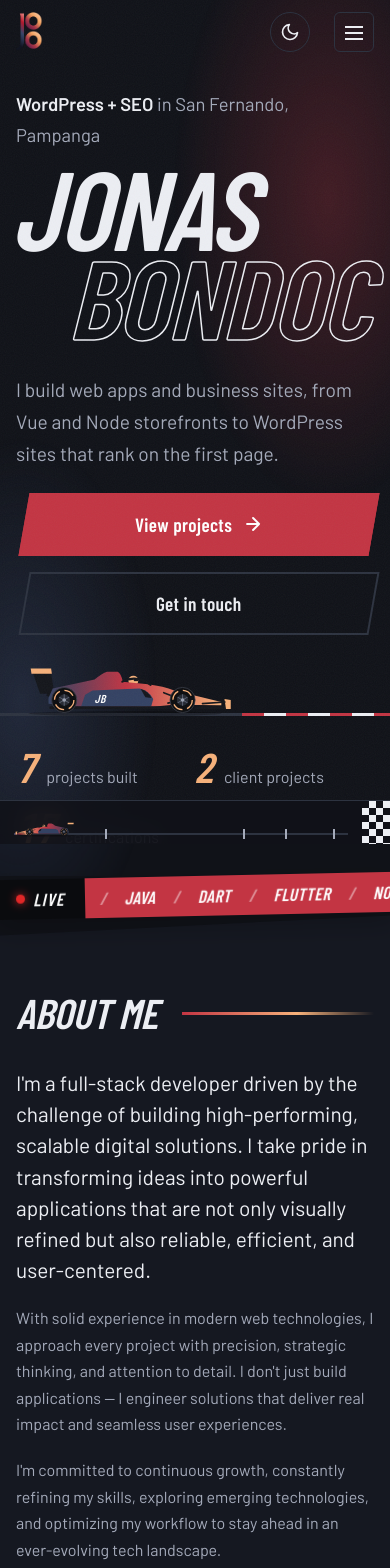
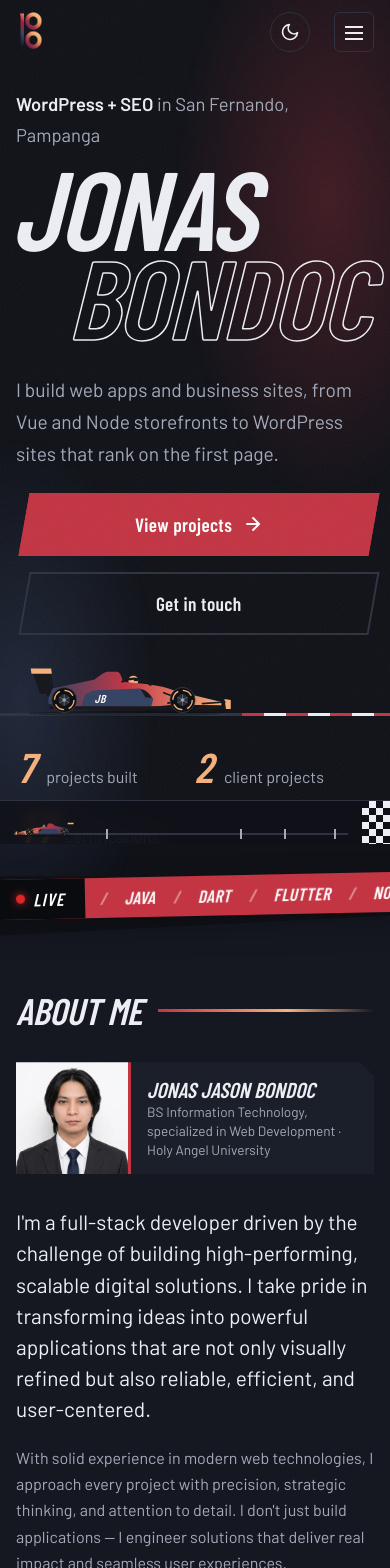
Before and after one commit to JonasBondoc26/web-portfolio, a Next.js app: page / in a window 390 px wide. Shown: the top 1568 px of the page. Built offline with nearby package versions, Linux system fonts and the light colour scheme; a web font is replaced by a local one.

Commit message:
Mobile View Bug and Improvements

```diff
--- a/src/app/globals.css
+++ b/src/app/globals.css
@@ -90,6 +90,7 @@ img { max-width: 100%; display: block; }
 a { color: inherit; text-decoration: none; }
 ul, ol { list-style: none; }
 button { font: inherit; color: inherit; }
+a, button { -webkit-tap-highlight-color: transparent; }
 
 :focus-visible { outline: 2px solid var(--accent-ink); outline-offset: 3px; }
 
@@ -110,7 +111,12 @@ h1, h2, h3, h4 { font-family: var(--font-display); line-height: 1.05; }
     border-bottom: 1px solid transparent;
     transition: background-color 0.3s ease, border-color 0.3s ease;
 }
-.nav.scrolled { background: var(--bg-bar); border-bottom-color: var(--line); backdrop-filter: blur(12px); }
+/* The bar's background and blur sit on a pseudo-element. A filter (or transform) on .nav itself
+   would trap the fixed-position mobile menu inside the 64px bar. */
+.nav::before { content: ''; position: absolute; inset: 0; z-index: -1; transition: background-color 0.3s ease; }
+.nav.scrolled { border-bottom-color: var(--line); }
+.nav.scrolled::before { background: var(--bg-bar); backdrop-filter: blur(12px); }
+.menu-open body { overflow: hidden; }
 
 .nav-container {
     max-width: var(--wrap); height: 100%;
@@ -689,7 +695,7 @@ h1, h2, h3, h4 { font-family: var(--font-display); line-height: 1.05; }
 .hero-title:hover span + span { background-size: 100% 100%; -webkit-text-stroke-color: transparent; }
 
 /* Nav slides down on load; links underline on hover too. */
-.js .nav { animation: nav-in 0.6s var(--ease-out) both; }
+.js .nav { animation: nav-in 0.6s var(--ease-out) backwards; }   /* backwards, not both: nothing may stay on .nav afterwards (see .nav::before) */
 @keyframes nav-in { from { translate: 0 -100%; } to { translate: none; } }
 .nav-link:hover::after { transform: scaleX(1); }
 
@@ -796,6 +802,7 @@ h1, h2, h3, h4 { font-family: var(--font-display); line-height: 1.05; }
 /* ---------- 12. BROADCAST PIECES ---------- */
 
 /* Ticker under the hero: a slanted band of the tech stack, like a race broadcast. */
+.ticker-clip { position: relative; z-index: 2; overflow-x: clip; overflow-y: visible; }
 .ticker {
     position: relative; z-index: 2;
     display: flex; align-items: stretch;
@@ -1132,6 +1139,18 @@ body::after {
 /* 404: the big title skids in. */
 .not-found-title { animation: title-in 0.9s var(--ease-out) both; }
 
+@keyframes menu-in { from { opacity: 0; translate: -30px 0; } to { opacity: 1; translate: none; } }
+
+/* Touch screens: a quick press-down so taps feel answered (hover effects don't exist there). */
+@media (hover: none) {
+    .btn:active { transform: skewX(-10deg) scale(0.97); }
+    .project-card:active, .tech-item:active, .season-row:active, .social-link:active, .project-filter:active { scale: 0.98; }
+}
+
+/* iPhones and other phones with a home bar: keep the lap bar clear of it. */
+.lap { height: calc(var(--lap-h) + env(safe-area-inset-bottom)); padding-bottom: env(safe-area-inset-bottom); }
+body { padding-bottom: calc(var(--lap-h) + env(safe-area-inset-bottom)); }
+
 /* ---------- RESPONSIVE ---------- */
 @media (max-width: 900px) {
     .nav-toggle { display: grid; }
@@ -1144,13 +1163,44 @@ body::after {
     }
     .nav-menu.active { opacity: 1; transform: none; visibility: visible; }
     .nav-link { font-size: 1.8rem; }
+    .nav-menu.active li { animation: menu-in 0.45s var(--ease-out) both; }
+    .nav-menu.active li:nth-child(2) { animation-delay: 0.05s; }
+    .nav-menu.active li:nth-child(3) { animation-delay: 0.1s; }
+    .nav-menu.active li:nth-child(4) { animation-delay: 0.15s; }
+    .nav-menu.active li:nth-child(5) { animation-delay: 0.2s; }
 
     .about-top, .contact-grid, .projects-grid, .project-detail-body { grid-template-columns: minmax(0, 1fr); }
     .project-detail-image { aspect-ratio: 16 / 9; }
     .driver-card { justify-self: start; }
+    .about-top .driver-card { order: -1; }          /* on phones, see the face before the bio */
 }
 
 @media (max-width: 640px) {
+    /* About: photo and name side by side, as a compact driver card. */
+    .driver-card { display: grid; grid-template-columns: 112px minmax(0, 1fr); max-width: none; width: 100%; }
+    .driver-card img { height: 100%; }
+    .driver-card figcaption { display: flex; flex-direction: column; justify-content: center; border-top: 0; border-left: 3px solid var(--accent); padding: 0.75rem 1rem; }
+    .driver-card strong { font-size: 1.35rem; }
+    .driver-card span { font-size: 0.85rem; line-height: 1.4; }
+    .driver-card figcaption::before { display: none; }
+
+    /* Project cards: smaller race number so the title doesn't run into it. */
+    .project-number { font-size: 2.4rem; top: 0.5rem; right: 0.75rem; -webkit-text-stroke-width: 1px; }
+    .project-card .project-placeholder { inset: 0 22% 3rem 0; padding: 1rem 1.1rem; font-size: 1.25rem; }
+    .project-link { padding: 0.35rem 0.75rem; font-size: 0.98rem; }
+
+    /* Resume: file name a size down. */
+    .preview-info h3 { font-size: 1.3rem; }
+    .preview-header { gap: 0.9rem; }
+    .preview-icon svg { width: 40px; height: 40px; }
+
+    /* Back-to-top: smaller and tucked into the corner, so it covers less. */
+    .back-to-top { width: 38px; height: 38px; right: 0.75rem; bottom: calc(var(--lap-h) + env(safe-area-inset-bottom) + 0.75rem); }
+    .back-to-top svg { width: 20px; height: 20px; }
+
+    /* Section headings a touch smaller, so two-word titles stay on one line. */
+    .section-title { font-size: clamp(2.1rem, 9.5vw, 3rem); }
+    .section-header { gap: 1rem; }
     .tech-stack-grid { grid-template-columns: repeat(auto-fill, minmax(72px, 1fr)); gap: 0.45rem; }
     .tech-item { padding: 0.7rem 0.25rem; gap: 0.35rem; }
     .tech-item img { width: 28px; height: 28px; }
--- a/src/app/layout.jsx
+++ b/src/app/layout.jsx
@@ -41,6 +41,16 @@ export const metadata = {
     },
 };
 
+// Phone browsers: tint the address bar to match the site, and let the page reach under
+// the notch / home bar (the lap bar adds the safe-area padding back).
+export const viewport = {
+    themeColor: [
+        { media: '(prefers-color-scheme: dark)', color: '#101218' },
+        { media: '(prefers-color-scheme: light)', color: '#eef0f4' },
+    ],
+    viewportFit: 'cover',
+};
+
 // Runs before the page paints, so there is no flash of the wrong theme, the loading
 // screen is up from the very first frame, and on the home page the hero car is already
 // parked off-screen for the start lights. Only full page loads run this, never in-site navigation.
--- a/src/components/Nav.jsx
+++ b/src/components/Nav.jsx
@@ -23,6 +23,21 @@ export default function Nav() {
         setScrolled(y > 40);                       // React skips the re-render when the value is unchanged
         if (!onProjectsPage) setActive(currentSection(SECTION_IDS, y) || 'home');
     });
+
+    // Close the menu when the page changes, and when the window grows past the mobile layout.
+    useEffect(() => { setOpen(false); }, [pathname]);
+    useEffect(() => {
+        const wide = window.matchMedia('(min-width: 901px)');
+        const onChange = () => { if (wide.matches) setOpen(false); };
+        wide.addEventListener('change', onChange);
+        return () => wide.removeEventListener('change', onChange);
+    }, []);
+
+    // While the menu is open, the page behind it doesn't scroll.
+    useEffect(() => {
+        document.documentElement.classList.toggle('menu-open', open);
+        return () => document.documentElement.classList.remove('menu-open');
+    }, [open]);
 
     useEffect(() => {
         const onKey = (e) => { if (e.key === 'Escape') setOpen(false); };
@@ -62,7 +77,7 @@ export default function Nav() {
                     className={`nav-toggle${open ? ' active' : ''}`}
                     id="navToggle"
                     type="button"
-                    aria-label="Menu"
+                    aria-label={open ? 'Close menu' : 'Open menu'}
                     aria-expanded={open}
                     aria-controls="navMenu"
                     onClick={() => setOpen(!open)}
--- a/src/components/Ticker.jsx
+++ b/src/components/Ticker.jsx
@@ -6,6 +6,10 @@ export default function Ticker() {
     const names = tech.map(({ name }) => name);
 
     return (
+        // The band is wider than the screen so its tilted ends reach past both edges.
+        // .ticker-clip trims that sideways overflow; without it the page is wider than a phone
+        // screen, the browser zooms out, and bars fixed to the bottom slide partly off-screen.
+        <div className="ticker-clip">
             <div className="ticker" aria-label="Tech stack">
                 <div className="ticker-label"><span>Live</span></div>
                 <div className="ticker-window">
@@ -18,5 +22,6 @@ export default function Ticker() {
                     </div>
                 </div>
             </div>
+        </div>
     );
 }
--- a/src/components/sections/Resume.jsx
+++ b/src/components/sections/Resume.jsx
@@ -49,7 +49,7 @@ export default function Resume() {
                                     </svg>
                                 </div>
                                 <div className="preview-info">
-                                    <h3>Jonas_Bondoc_Resume.pdf</h3>
+                                    <h3>Jonas_Bondoc_<wbr />Resume.pdf</h3>
                                     <p>Last updated: February 2026</p>
                                 </div>
                             </div>
```
Lines whose indentation alone changed are shown as unchanged.
